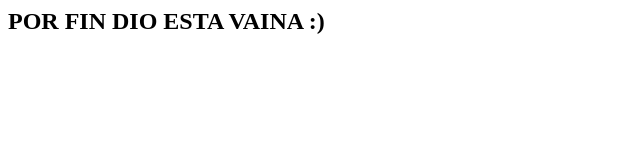
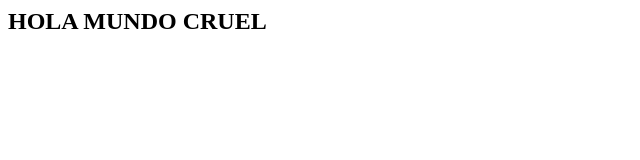
Before and after one commit to DaniloGutierrez/proyecto-final, a plain HTML site: page index.html in a window 1280 px wide. Shown: the whole page, without its empty margins (0-640 px from the left). Drawn offline with Linux system fonts and the light colour scheme.

Commit message:
Prueba Diagnostico

```diff
--- a/index.html
+++ b/index.html
@@ -1,5 +1,5 @@
 <html>
     <body>
-        <h2>POR FIN DIO ESTA VAINA :)</h2>
+        <h2>HOLA MUNDO CRUEL</h2>
     </body>
 </html>
```
